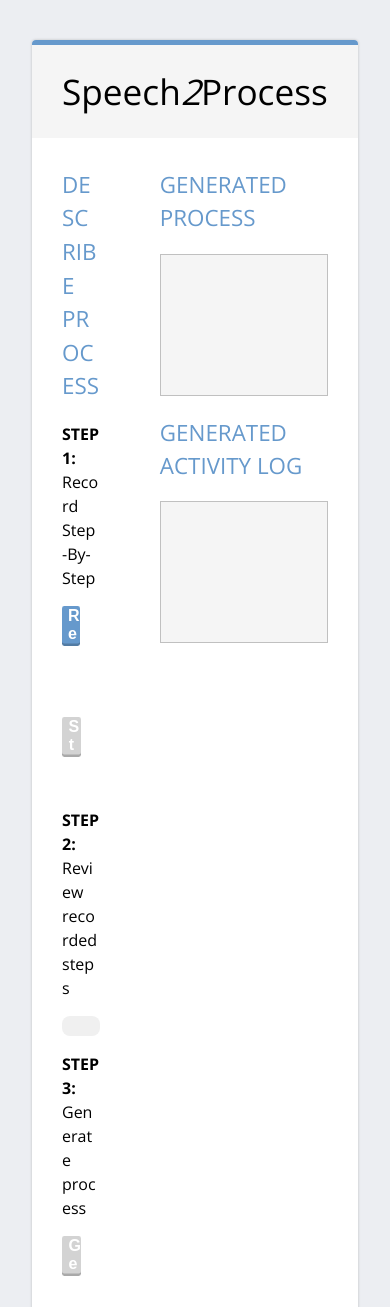
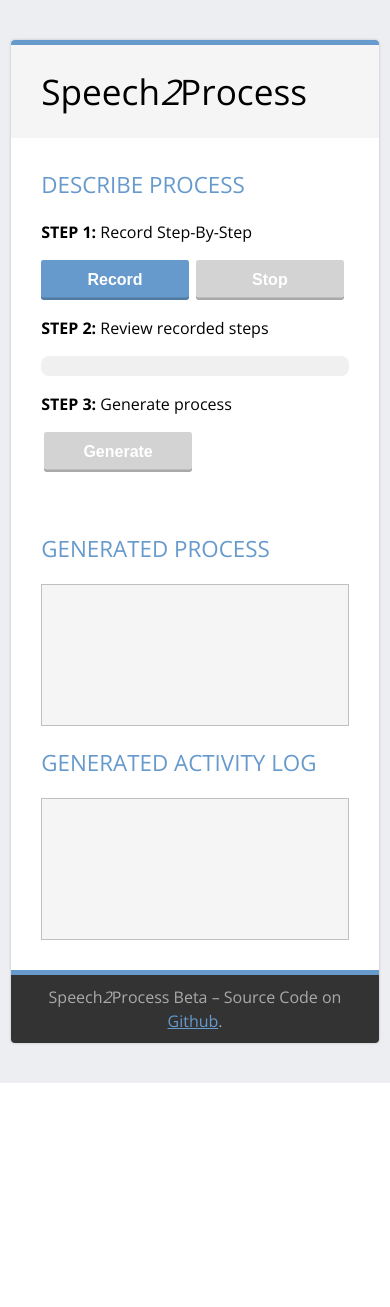
Before and after one commit to bitnulleins/speech2process, a Flask app: page / in a window 390 px wide. Shown: the top 1307 px of the page. After the commit the page ends 1083 px from the top, so only its background shows below. Run offline with Flask 2, Linux system fonts and the light colour scheme.

Commit message:
Add repsonive stylesheetr rules.

```diff
--- a/src/static/styles/index.css
+++ b/src/static/styles/index.css
@@ -197,3 +197,15 @@
   border-radius:0;
   margin-bottom:20px;
 }
+
+
+
+@media only screen and (max-width: 600px) {
+  body {
+    margin:0.7em;
+  }
+
+  #content {
+    display:block;
+  }
+}
```
